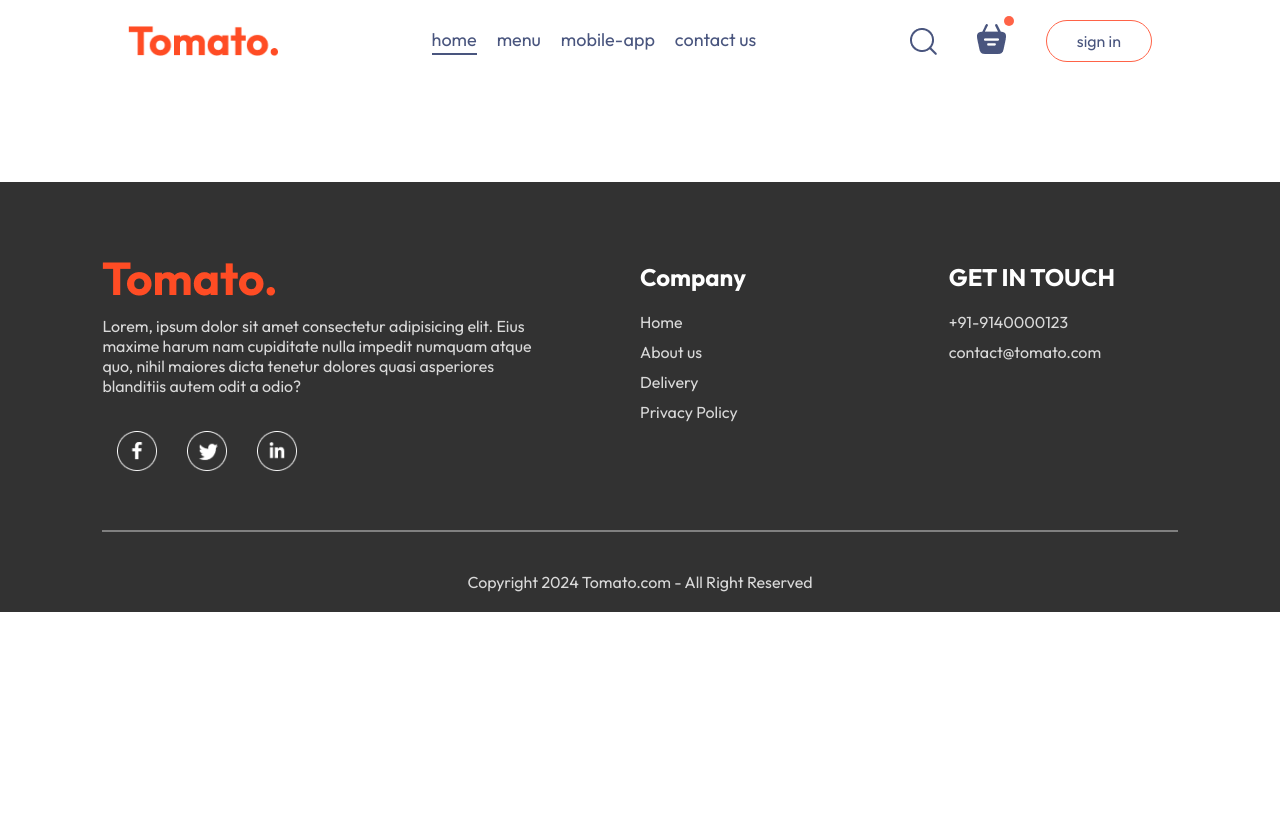
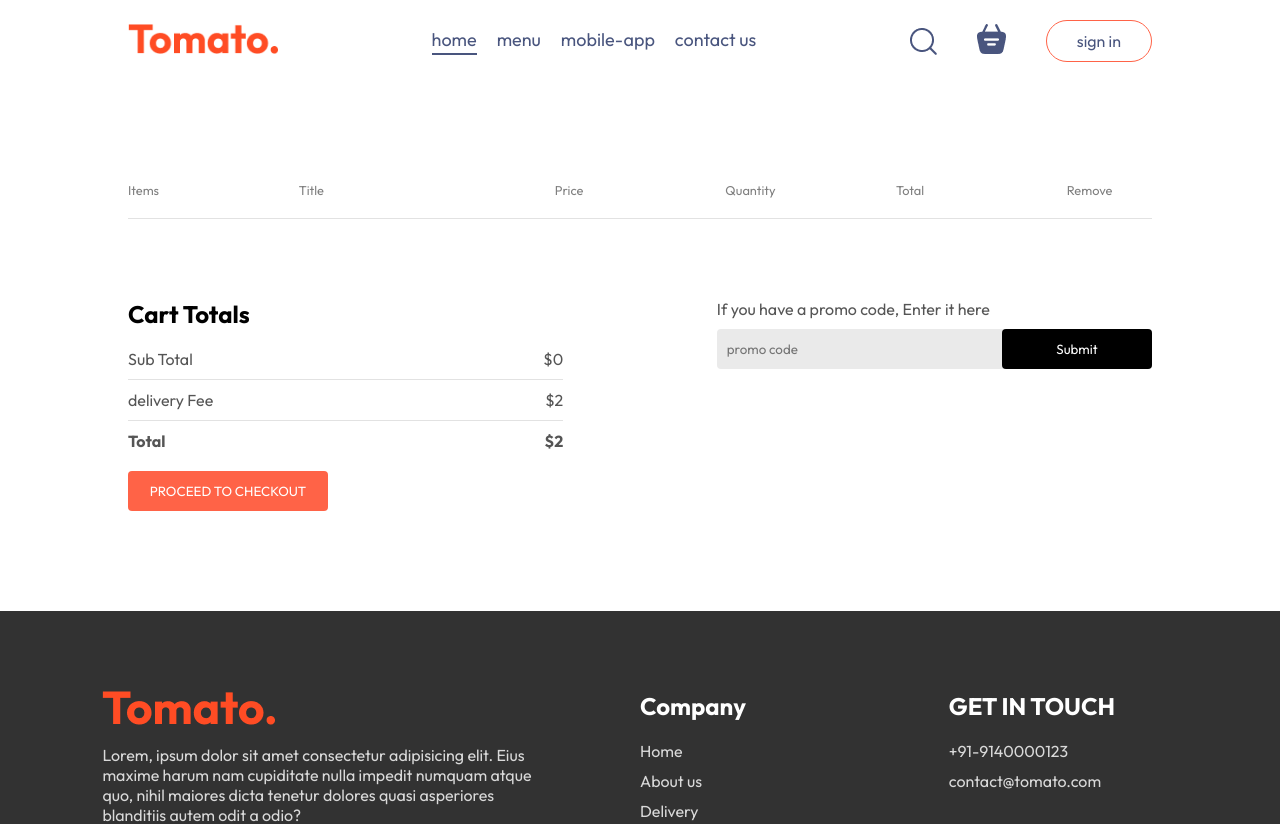
Before and after one commit to Praveshkacode/Food-Ordering-Website-Frontend-React-JS, a React (Vite) app: page /cart in a window 1280 px wide. Shown: the top 824 px of the page. Before the commit the page ends 800 px from the top, so only its background shows below. Built offline with nearby package versions, Linux system fonts and the light colour scheme.

Commit message:
create cart page and its css

```diff
--- a/src/components/Navbar/Navbar.jsx
+++ b/src/components/Navbar/Navbar.jsx
@@ -1,14 +1,17 @@
-import React, { useState } from 'react'
+import React, { useContext, useState } from 'react'
 import './Navbar.css'
 import { assets } from '../../assets/assets'
 import { Link } from 'react-router-dom';
+import { StoreContext } from '../../context/StoreContext';
 const Navbar = ({setShowLogin}) => {
 
     const [menu,setMenu]=useState("home");
+    const {getTotalCartAmount} = useContext(StoreContext)
+
 
   return (
     <div className='navbar'>
-      <img src={assets.logo} alt="" className="logo" />
+      <Link to='/'><img src={assets.logo} alt="" className="logo" /></Link>
       <ul className="navbar-menu">
         <Link to='/' onClick={()=>setMenu("home")} className={menu==="home"?"active":""}>home</Link>
         <a href='#explore-menu' onClick={()=>setMenu("menu")} className={menu==="menu"?"active":""}>menu</a>
@@ -18,8 +21,8 @@
       <div className="navbar-right">
         <img src={assets.search_icon} alt="" />
         <div className="navbar-search-icon">
-            <img src={assets.basket_icon} alt="" />
-            <div className="dot"></div>
+            <Link to='/cart'><img src={assets.basket_icon} alt="" /></Link>
+            <div className={!getTotalCartAmount()?"":"dot"}></div>
         </div>
         <button onClick={()=>setShowLogin(true)}>sign in</button>
       </div>
--- a/src/context/StoreContext.jsx
+++ b/src/context/StoreContext.jsx
@@ -20,16 +20,25 @@
         setCartItems((prev)=>({...prev,[itemId]:prev[itemId]-1}))
     }
 
-    useEffect(()=>{
-        console.log(cartItems)
-    },[cartItems])
+    const getTotalCartAmount = ()=>{
+        let totalAmmount = 0;
+        for(const item in cartItems){
+            if(cartItems[item]>0){
+            let itemInfo = food_list.find((product)=>product._id === item );
+            totalAmmount += itemInfo.price* cartItems[item];
+            }
+
+        }
+        return totalAmmount;
+    }
 
     const contextValue = {
         food_list,
         cartItems,
         setCartItems,
         addToCart,
-        removeFromCart
+        removeFromCart,
+        getTotalCartAmount
     }
 
     return(
--- a/src/pages/Cart/Cart.css
+++ b/src/pages/Cart/Cart.css
@@ -0,0 +1,115 @@
+.cart{
+    margin-top: 100px;
+}
+
+.cart-items-title {
+    display: grid;
+    grid-template-columns: 1fr 1.5fr 1fr 1fr 1fr 0.5fr;
+    align-items: center;
+    color: grey;
+    font-size: max(1vw,12px);
+
+}
+
+.cart-items-item{
+    margin: 10px 0px;
+    color: black;
+
+}
+
+.cart-items-item img{
+    width: 50px;
+}
+
+.cart-items-item .cross{
+    cursor: pointer;
+
+}
+
+.cart hr{
+    height: 1px;
+    background-color: #e2e2e2;
+    border: none;
+}
+
+.cart-bottom{
+    margin-top: 80px;
+    display: flex;
+    justify-content: space-between;
+    gap: max(12vw,20px);
+
+}
+
+.cart-total{
+    flex: 1;
+    display: flex;
+    flex-direction: column;
+    gap: 20px;
+}
+
+.cart-total-details{
+    display: flex;
+    justify-content: space-between;
+    color: #555;
+}
+
+.cart-total hr{
+    margin: 10px 0px;
+}
+
+.cart-total button{
+    border: none;
+    color: white;
+    background-color: tomato;
+    width: max(15vw,200px);
+    padding: 12px 0px;
+    border-radius: 4px;
+    cursor: pointer;
+}
+
+.cart-promocode{
+    flex: 1;
+}
+
+.cart-promocode p{
+    color: #555;
+}
+
+.cart-promocode-input{
+    margin-top: 10px;
+    display: flex;
+    justify-content: space-between;
+    align-items: center;
+    background-color: #eaeaea;
+    border-radius: 4px;
+
+}
+
+.cart-promocode-input input{
+    background: transparent;
+    border: none;
+    outline: none;
+    padding-left: 10px;
+
+}
+
+.cart-promocode-input button{
+    width: max(10vw,150px);
+    padding: 12px 5px;
+    background-color: black;
+    border: none;
+    color: white;
+    border-radius: 4px;
+
+}
+
+@media (max-width:750px){
+    .cart-bottom{
+        flex-direction: column-reverse;
+
+    }
+
+    .cart-promocode{
+        justify-content: start;
+    }
+}
--- a/src/pages/Cart/Cart.jsx
+++ b/src/pages/Cart/Cart.jsx
@@ -1,9 +1,78 @@
-import React from 'react'
+import React, { useContext } from 'react'
 import './Cart.css'
+import { StoreContext } from '../../context/StoreContext'
+import { useNavigate } from 'react-router-dom'
+
 const Cart = () => {
+
+  const{cartItems,food_list,removeFromCart,getTotalCartAmount } = useContext(StoreContext);
+
+  const navigate = useNavigate();
+
+
   return (
-    <div>
+    <div className='cart'>
+      <div className="cart-items">
+        <div className="cart-items-title">
+          <p>Items</p>
+          <p>Title</p>
+          <p>Price</p>
+          <p>Quantity</p>
+          <p>Total</p>
+          <p>Remove</p>
+        </div>
+        <br />
+        <hr />
+        {food_list.map((item,index)=>{
+          if(cartItems[item._id]>0){
+            return (
+              <div>
+              <div className="cart-items-title cart-items-item">
+                <img src={item.image} alt="" />
+                <p>{item.name}</p>
+                <p>${item.price}</p>
+                <p>{cartItems[item._id]}</p>
+                <p>${item.price*cartItems[item._id]}</p>
+                <p onClick={()=>removeFromCart(item._id)} className='cross'>x</p>
+              </div>
+              <hr />
+              </div>
+            )
+          }
+        })}
+      </div>
+      <div className="cart-bottom">
+        <div className="cart-total">
+          <h2>Cart Totals</h2>
+          <div>
+            <div className="cart-total-details">
+              <p>Sub Total</p>
+              <p>${getTotalCartAmount()}</p>
+            </div>
+            <hr />
+            <div className="cart-total-details">
+            <p>delivery Fee</p>
+            <p>${2}</p>
+            </div>
+            <hr />
+            <div className="cart-total-details">
+              <b>Total</b>
+              <b>${getTotalCartAmount()+2}</b>
 
+            </div>
+          </div>
+          <button onClick={()=>navigate('/order')}>PROCEED TO CHECKOUT</button>
+        </div>
+        <div className="cart-promocode">
+          <div>
+            <p>If you have a promo code, Enter it here</p>
+            <div className='cart-promocode-input'>
+              <input type="text" placeholder='promo code' />
+              <button>Submit</button>
+            </div>
+          </div>
+        </div>
+      </div>
     </div>
   )
 }
```
